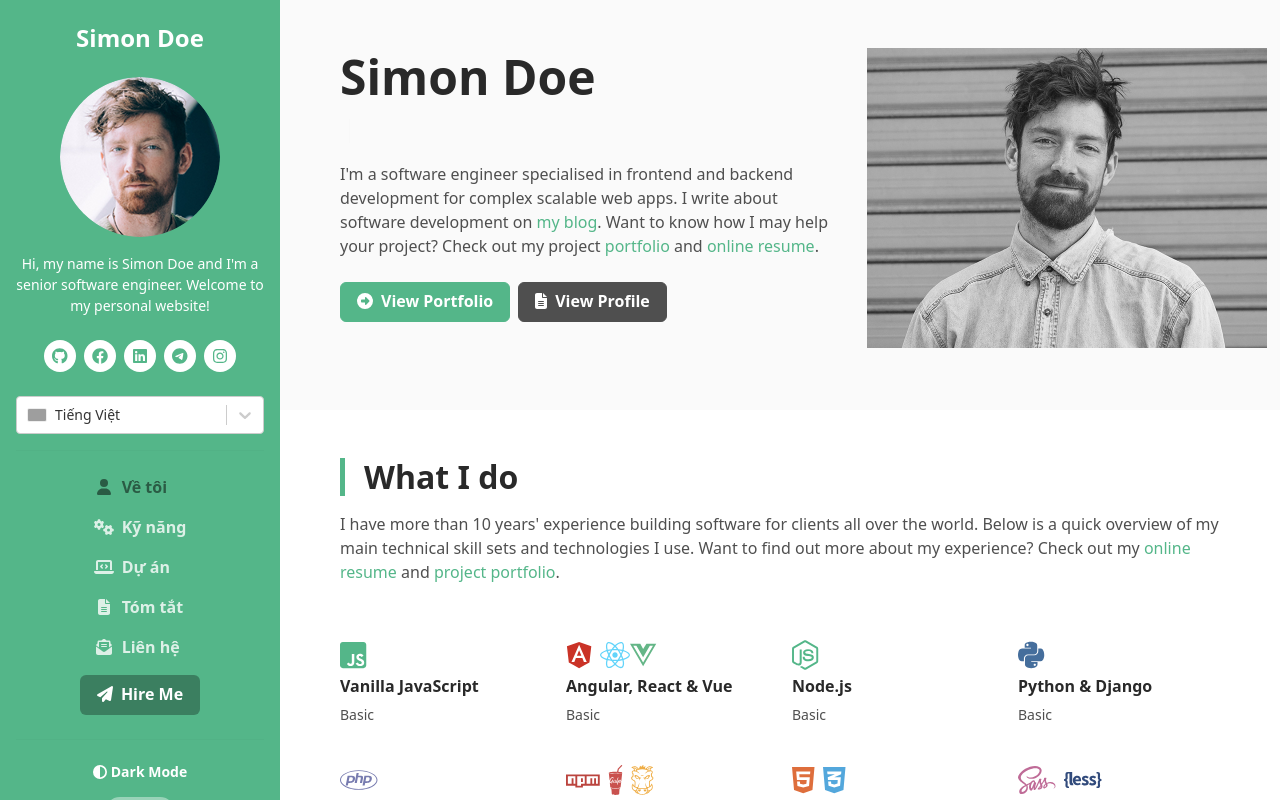
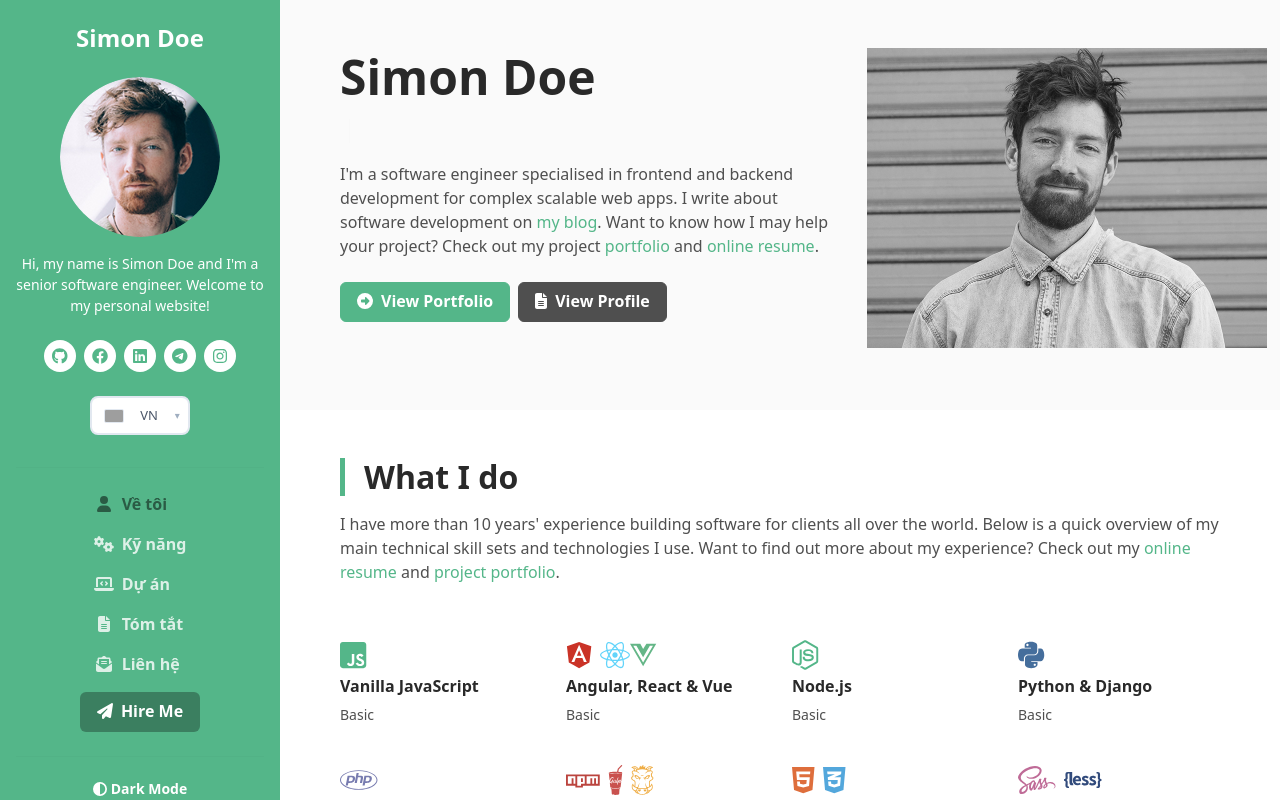
Before and after one commit to Phantuan2004/portfolio, a React (Vite) app: page /#about in a window 1280 px wide. Shown: the top 802 px of the page. Built offline with nearby package versions, Linux system fonts and the light colour scheme; grey boxes are pictures that could not be loaded.

Commit message:
add feature button language from component Header

```diff
--- a/src/components/Header.jsx
+++ b/src/components/Header.jsx
@@ -2,7 +2,6 @@ import {useEffect, useState} from "react";
 import {useLocation, useNavigate} from "react-router-dom";
 import Cookies from "js-cookie";
 import {useTranslation} from "react-i18next";
-import Select from 'react-select';
 
 function Header({aboutRef, skillsRef, projectsRef, contactRef, resumeRef}) {
   // Navbar data
@@ -23,31 +22,44 @@ function Header({aboutRef, skillsRef, projectsRef, contactRef, resumeRef}) {
     { label: 'instagram', link: '#', icon: 'fab fa-instagram' },
   ]
 
-   // Đường dẫn ảnh cờ trong public
+   // Language options - chỉ Việt và Anh
   const flagOptions = [
     {
       value: 'vi',
-      label: 'Tiếng Việt',
+      label: 'VN',
+      fullLabel: 'Tiếng Việt',
       icon: 'https://upload.wikimedia.org/wikipedia/commons/thumb/2/21/Flag_of_Vietnam.svg/800px-Flag_of_Vietnam.svg.png',
     },
     {
       value: 'en',
-      label: 'English',
+      label: 'EN',
+      fullLabel: 'English',
       icon: 'https://upload.wikimedia.org/wikipedia/en/thumb/a/ae/Flag_of_the_United_Kingdom.svg/1280px-Flag_of_the_United_Kingdom.svg.png',
     },
   ];
 
-  const { i18n} = useTranslation();
-
-  const changeLanguage = (option) => {
-    i18n.changeLanguage(option.value);
-  };
+  const { i18n, t} = useTranslation();
 
   // State
   const [isDark, setIsDark] = useState(false);
   const [activeSection, setActiveSection] = useState('about');
+  const [isLangDropdownOpen, setIsLangDropdownOpen] = useState(false);
   const navigate = useNavigate();
   const location = useLocation();
+
+  // Language functions
+  const changeLanguage = (langCode) => {
+    i18n.changeLanguage(langCode);
+    setIsLangDropdownOpen(false);
+  };
+
+  const getCurrentLanguage = () => {
+    return flagOptions.find(opt => opt.value === i18n.language) || flagOptions[0];
+  };
+
+  const toggleLangDropdown = () => {
+    setIsLangDropdownOpen(!isLangDropdownOpen);
+  };
 
   // Khi thay đổi trang
   const updateSection = (name) => {
@@ -89,9 +101,6 @@ function Header({aboutRef, skillsRef, projectsRef, contactRef, resumeRef}) {
     }
   };
 
-  // Function đổi ngôn ngữ
-  const {t} = useTranslation();
-
   // Khi component mount, lấy trạng thái từ cookie và set state
   useEffect(() => {
     const mode = Cookies.get("mode");
@@ -115,6 +124,18 @@ function Header({aboutRef, skillsRef, projectsRef, contactRef, resumeRef}) {
     }, 100);
 
     return () => clearTimeout(timer);
+  }, []);
+
+  // Close dropdown when clicking outside
+  useEffect(() => {
+    const handleClickOutside = (event) => {
+      if (!event.target.closest('.compact-lang-dropdown')) {
+        setIsLangDropdownOpen(false);
+      }
+    };
+
+    document.addEventListener('click', handleClickOutside);
+    return () => document.removeEventListener('click', handleClickOutside);
   }, []);
 
   // Khi URL thay đổi
@@ -212,23 +233,43 @@ function Header({aboutRef, skillsRef, projectsRef, contactRef, resumeRef}) {
                 </li>
                 ))}
               </ul>
-              {/* Language Switcher - Top Right */}
-              <div className="language-switcher-fixed">
-                <Select
-                  options={flagOptions}
-                  value={flagOptions.find(opt => opt.value === i18n.language) || flagOptions[0]}
-                  onChange={changeLanguage}
-                  isSearchable={false}
-                  menuPlacement="bottom"
-                  classNamePrefix="langselect"
-                  formatOptionLabel={opt => (
-                    <div className="language-option-label">
-                      <img src={opt.icon} alt="flag" className="language-flag" />
-                      <span className="text">{opt.label}</span>
-                    </div>
-                  )}
-                />
+
+              {/* Compact Language Dropdown */}
+              <div className="compact-lang-dropdown">
+                <button
+                  className="compact-dropdown-btn"
+                  onClick={toggleLangDropdown}
+                  type="button"
+                >
+                  <img
+                    src={getCurrentLanguage().icon}
+                    alt="flag"
+                    className="language-flag"
+                  />
+                  <span className="lang-text">{getCurrentLanguage().label}</span>
+                  <span className={`dropdown-arrow ${isLangDropdownOpen ? 'open' : ''}`}>▾</span>
+                </button>
+
+                {isLangDropdownOpen && (
+                  <div className="compact-dropdown-content">
+                    {flagOptions.map((option) => (
+                      <div
+                        key={option.value}
+                        className="compact-dropdown-item"
+                        onClick={() => changeLanguage(option.value)}
+                      >
+                        <img
+                          src={option.icon}
+                          alt="flag"
+                          className="language-flag"
+                        />
+                        <span className="lang-text">{option.label}</span>
+                      </div>
+                    ))}
+                  </div>
+                )}
               </div>
+
               <hr />
             </div>
 
--- a/src/styles/timeline.css
+++ b/src/styles/timeline.css
@@ -212,7 +212,7 @@ html[data-theme="dark"] .resume-item::before,
   margin: 0 2px;
 }
 
-/* Css nút chuyển đổi ngôn ngữ */
+/* Css language button */
 .language-option-label {
   display: flex;
   align-items: center;
@@ -237,81 +237,175 @@ html[data-theme="dark"] .resume-item::before,
   color: #333;
 }
 
-body.dark-mode .language-switcher-fixed .langselect__input,
-html[data-theme="dark"] .language-switcher-fixed .langselect__input,
-[data-bs-theme="dark"] .language-switcher-fixed .langselect__input,
-.dark .language-switcher-fixed .langselect__input {
-  color: #fff !important;
+/* Compact Language Dropdown Styles */
+.compact-lang-dropdown {
+  position: relative;
+  display: inline-block;
+  margin-bottom: 1rem;
 }
 
-body.dark-mode .language-switcher-fixed .langselect__placeholder,
-html[data-theme="dark"] .language-switcher-fixed .langselect__placeholder,
-[data-bs-theme="dark"] .language-switcher-fixed .langselect__placeholder,
-.dark .language-switcher-fixed .langselect__placeholder {
-  color: #fff !important;
-  opacity: 0.8;
+.compact-dropdown-btn {
+  background: #ffffff;
+  border: 2px solid #e2e8f0;
+  border-radius: 8px;
+  padding: 8px 30px 8px 12px;
+  cursor: pointer;
+  display: flex;
+  align-items: center;
+  gap: 8px;
+  font-size: 13px;
+  font-weight: 500;
+  transition: all 0.3s ease;
+  min-width: 80px;
+  position: relative;
+  color: #4a5568;
 }
 
-body.dark-mode .language-switcher-fixed .language-option-label span,
-html[data-theme="dark"] .language-switcher-fixed .language-option-label span,
-[data-bs-theme="dark"] .language-switcher-fixed .language-option-label span,
-.dark .language-switcher-fixed .language-option-label span {
-  color: #fff !important;
+.compact-dropdown-btn:hover {
+  border-color: #4299e1;
+  box-shadow: 0 0 0 3px rgba(66, 153, 225, 0.1);
 }
-/* Dark mode cho language switcher react-select */
-body.dark-mode .language-switcher-fixed,
-html[data-theme="dark"] .language-switcher-fixed,
-[data-bs-theme="dark"] .language-switcher-fixed,
-.dark .language-switcher-fixed {
-  background: #23272f !important;
-  border-color: #333a45 !important;
-  box-shadow: 0 2px 8px rgba(0,0,0,0.25);
+
+.compact-dropdown-btn:focus {
+  outline: none;
+  border-color: #4299e1;
+  box-shadow: 0 0 0 3px rgba(66, 153, 225, 0.2);
 }
-body.dark-mode .language-switcher-fixed .langselect__control,
-html[data-theme="dark"] .language-switcher-fixed .langselect__control,
-[data-bs-theme="dark"] .language-switcher-fixed .langselect__control,
-.dark .language-switcher-fixed .langselect__control,
-body.dark-mode .language-switcher-fixed .langselect__menu,
-html[data-theme="dark"] .language-switcher-fixed .langselect__menu,
-[data-bs-theme="dark"] .language-switcher-fixed .langselect__menu,
-.dark .language-switcher-fixed .langselect__menu,
-body.dark-mode .language-switcher-fixed .langselect__option,
-html[data-theme="dark"] .language-switcher-fixed .langselect__option,
-[data-bs-theme="dark"] .language-switcher-fixed .langselect__option,
-.dark .language-switcher-fixed .langselect__option {
-  background: #23272f !important;
-  color: #fff !important;
+
+.dropdown-arrow {
+  position: absolute;
+  right: 8px;
+  font-size: 10px;
+  color: #a0aec0;
+  transition: transform 0.3s ease;
 }
-body.dark-mode .language-switcher-fixed .langselect__option--is-focused,
-html[data-theme="dark"] .language-switcher-fixed .langselect__option--is-focused,
-[data-bs-theme="dark"] .language-switcher-fixed .langselect__option--is-focused,
-.dark .language-switcher-fixed .langselect__option--is-focused {
-  background: #2d3542 !important;
-  color: #64b5f6 !important;
+
+.dropdown-arrow.open {
+  transform: rotate(180deg);
 }
-body.dark-mode .language-switcher-fixed .langselect__option--is-selected,
-html[data-theme="dark"] .language-switcher-fixed .langselect__option--is-selected,
-[data-bs-theme="dark"] .language-switcher-fixed .langselect__option--is-selected,
-.dark .language-switcher-fixed .langselect__option--is-selected {
-  background: #1e3a5f !important;
-  color: #64b5f6 !important;
-  border-left: 3px solid #64b5f6;
+
+.compact-dropdown-content {
+  position: absolute;
+  top: 100%;
+  left: 0;
+  right: 0;
+  background: #ffffff;
+  border: 1px solid #e2e8f0;
+  border-radius: 8px;
+  box-shadow: 0 8px 25px rgba(0, 0, 0, 0.15);
+  z-index: 1000;
+  margin-top: 4px;
+  overflow: hidden;
+  animation: dropdownFadeIn 0.2s ease;
 }
-body.dark-mode .language-switcher-fixed .langselect__single-value,
-html[data-theme="dark"] .language-switcher-fixed .langselect__single-value,
-[data-bs-theme="dark"] .language-switcher-fixed .langselect__single-value,
-.dark .language-switcher-fixed .langselect__single-value,
-body.dark-mode .language-switcher-fixed .langselect__input,
-html[data-theme="dark"] .language-switcher-fixed .langselect__input,
-[data-bs-theme="dark"] .language-switcher-fixed .langselect__input,
-.dark .language-switcher-fixed .langselect__input,
-body.dark-mode .language-switcher-fixed .langselect__placeholder,
-html[data-theme="dark"] .language-switcher-fixed .langselect__placeholder,
-[data-bs-theme="dark"] .language-switcher-fixed .langselect__placeholder,
-.dark .language-switcher-fixed .langselect__placeholder,
-body.dark-mode .language-switcher-fixed .language-option-label span,
-html[data-theme="dark"] .language-switcher-fixed .language-option-label span,
-[data-bs-theme="dark"] .language-switcher-fixed .language-option-label span,
-.dark .language-switcher-fixed .language-option-label span {
-  color: #fff !important;
+
+@keyframes dropdownFadeIn {
+  from {
+    opacity: 0;
+    transform: translateY(-8px);
+  }
+  to {
+    opacity: 1;
+    transform: translateY(0);
+  }
 }
+
+.compact-dropdown-item {
+  padding: 10px 12px;
+  cursor: pointer;
+  display: flex;
+  align-items: center;
+  gap: 8px;
+  transition: all 0.2s ease;
+  font-size: 13px;
+  color: #4a5568;
+}
+
+.compact-dropdown-item:hover {
+  background-color: #f7fafc;
+  color: #2d3748;
+}
+
+.compact-dropdown-item:first-child:hover {
+  border-radius: 8px 8px 0 0;
+}
+
+.compact-dropdown-item:last-child:hover {
+  border-radius: 0 0 8px 8px;
+}
+
+.language-flag {
+  width: 20px;
+  height: 14px;
+  object-fit: cover;
+  border-radius: 2px;
+  border: 1px solid #e2e8f0;
+  flex-shrink: 0;
+}
+
+.lang-text {
+  font-size: 13px;
+  font-weight: 500;
+  white-space: nowrap;
+}
+
+/* Dark mode styles */
+.dark-mode .compact-dropdown-btn {
+  background: #4a5568;
+  border-color: #2d3748;
+  color: #e2e8f0;
+}
+
+.dark-mode .compact-dropdown-btn:hover {
+  border-color: #68d391;
+  box-shadow: 0 0 0 3px rgba(104, 211, 145, 0.1);
+}
+
+.dark-mode .compact-dropdown-btn:focus {
+  border-color: #68d391;
+  box-shadow: 0 0 0 3px rgba(104, 211, 145, 0.2);
+}
+
+.dark-mode .dropdown-arrow {
+  color: #a0aec0;
+}
+
+.dark-mode .compact-dropdown-content {
+  background: #2d3748;
+  border-color: #4a5568;
+  box-shadow: 0 8px 25px rgba(0, 0, 0, 0.3);
+}
+
+.dark-mode .compact-dropdown-item {
+  color: #e2e8f0;
+}
+
+.dark-mode .compact-dropdown-item:hover {
+  background-color: #4a5568;
+  color: #ffffff;
+}
+
+.dark-mode .language-flag {
+  border-color: #4a5568;
+}
+
+/* Responsive */
+@media (max-width: 768px) {
+  .compact-lang-dropdown {
+    margin-bottom: 0.5rem;
+  }
+
+  .compact-dropdown-btn {
+    min-width: 70px;
+    padding: 6px 25px 6px 10px;
+  }
+
+  .language-flag {
+    width: 18px;
+    height: 12px;
+  }
+
+  .lang-text {
+    font-size: 12px;
+  }
+}
```
